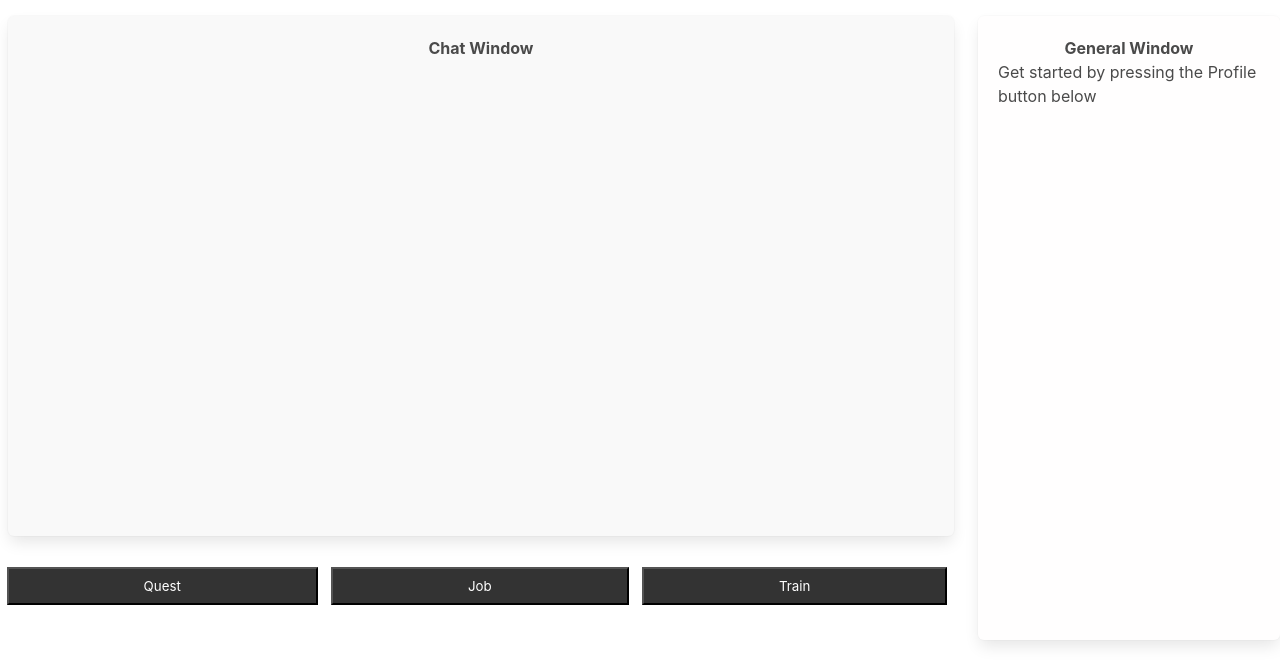
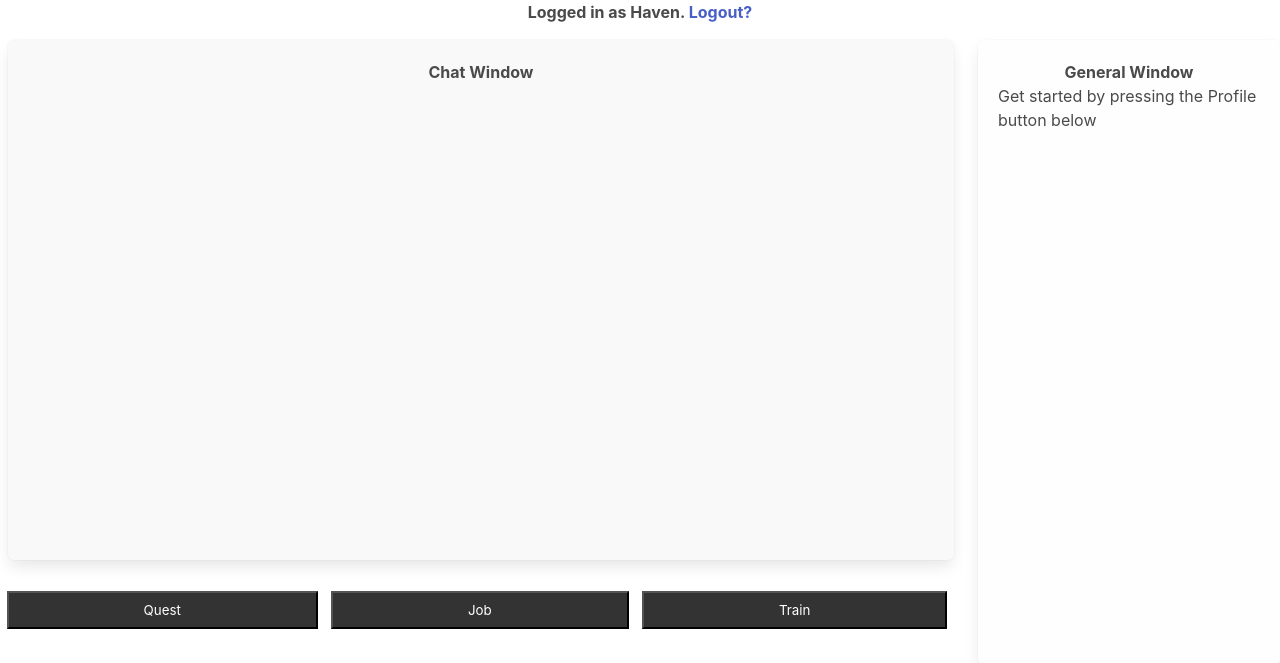
Before and after one commit to IsaiahSama/Fight-Parade, a Flask app: page / in a window 1280 px wide. Shown: the top 663 px of the page. Run offline with Flask 3, Linux system fonts and the light colour scheme; a user stored in the database is signed in; parts of the project's set-up code (start-up, migrations or seed data) failed here and were passed over; some libraries are stand-ins or nearby versions.

Commit message:
Added Logout functionality

```diff
--- a/Application/app.py
+++ b/Application/app.py
@@ -26,7 +26,7 @@ db.init_app(app)
 socketio: SocketIO = SocketIO(app)
 
 login_manager = LoginManager()
-login_manager.login_view = "login"
+login_manager.login_view = "/auth/login/"
 login_manager.init_app(app)
 
 @login_manager.user_loader
@@ -38,7 +38,7 @@ def load_user(user_id:int):
 @app.route("/")
 @login_required
 def index():
-    return render_template("index.html")
+    return render_template("index.html", name=current_user.name)
 
 @app.route("/auth/<string:mode>/")
 def login_signup(mode:str):
@@ -99,10 +99,11 @@ def register():
     flash("Your account has been successfully created.", "is-success")
     return redirect("/auth/login/")
 
-@app.route("/logout/")
+@app.route("/auth/logout/")
 @login_required
 def logout():
     logout_user()
+    flash("Logged out", "is-info")
     return redirect("/auth/login/")
 
 # Getters
--- a/Application/templates/index.html
+++ b/Application/templates/index.html
@@ -1,6 +1,9 @@
 {% extends "base.html" %} {% block title %} Index {% endblock %} {% block body
 %}
 <body>
+  <center>
+    <p>Logged in as {{ name }}. <a href="/auth/logout/">Logout?</a></p>
+  </center>
   <section id="centerSection" class="columns">
     <section id="chatWindowSection" class="column is-three-quarters">
       <div id="chatWindow" class="box">
```
